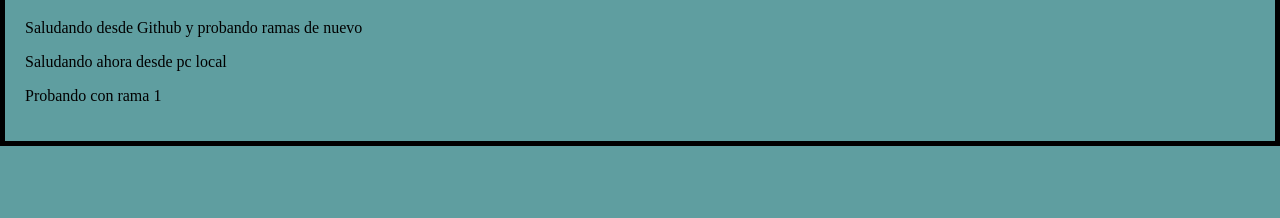
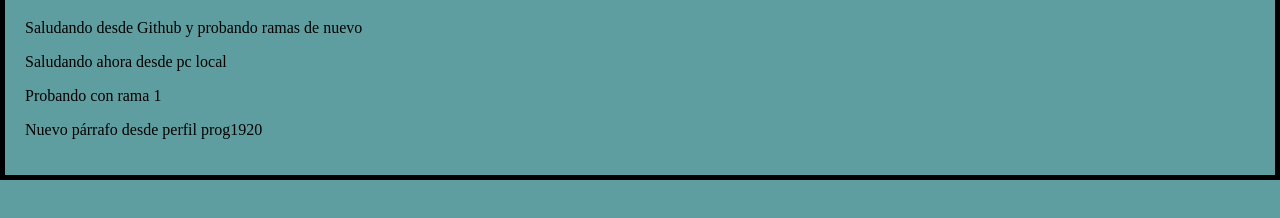
Before and after one commit to mprog1920/cursopinfor, a plain HTML site: page index.html in a window 1280 px wide. Shown: the part 66-284 px from the top of the page. Drawn offline with Linux system fonts and the light colour scheme.

Commit message:
Añadido párrafo desde perfil prog1920

```diff
--- a/index.html
+++ b/index.html
@@ -12,5 +12,6 @@
   <p>Saludando desde Github y probando ramas de nuevo</p>
   <p>Saludando ahora desde pc local</p>
   <p>Probando con rama 1</p>
+  <p>Nuevo párrafo desde perfil prog1920</p>
 </body>
 </html>
```
